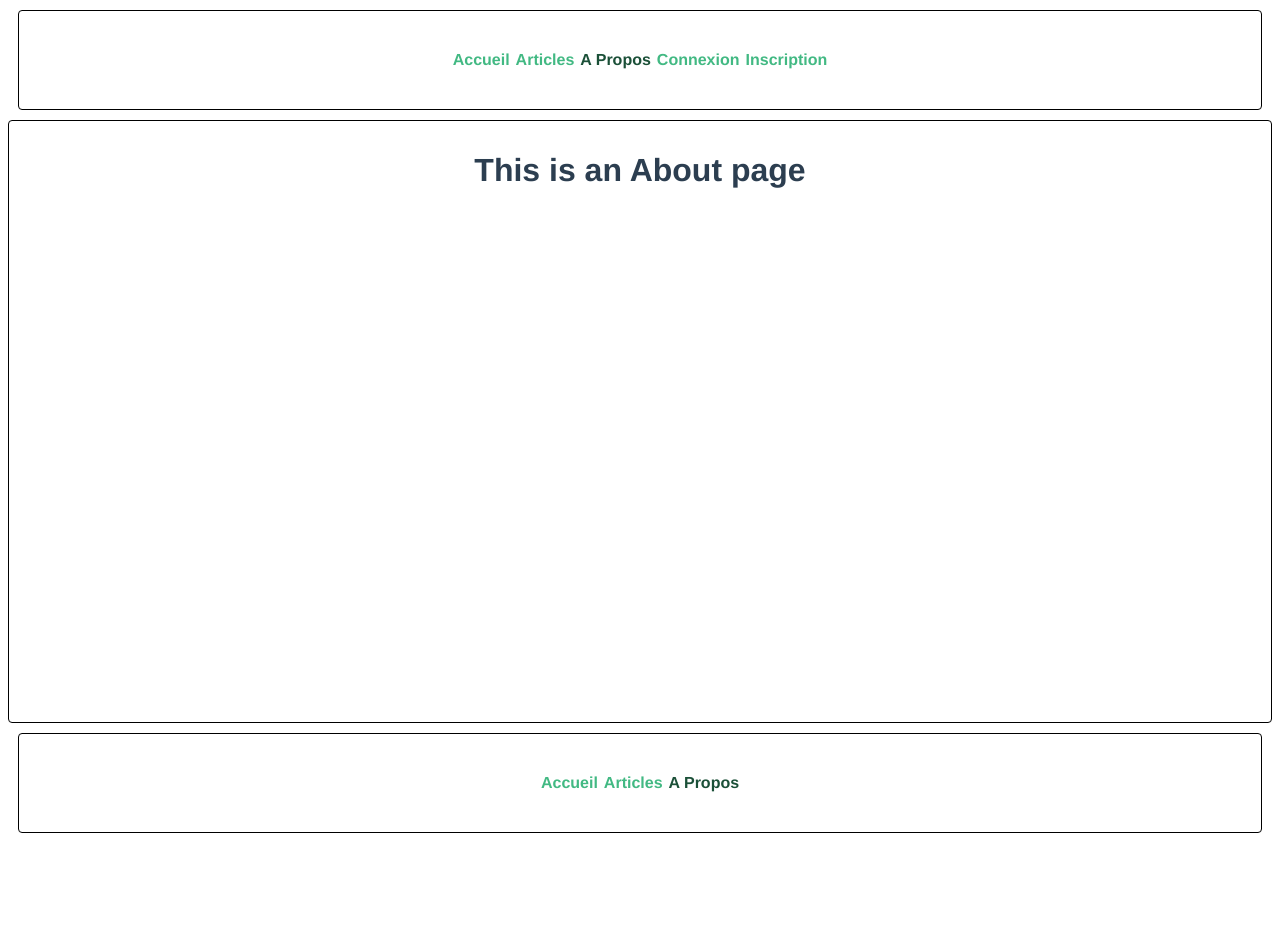
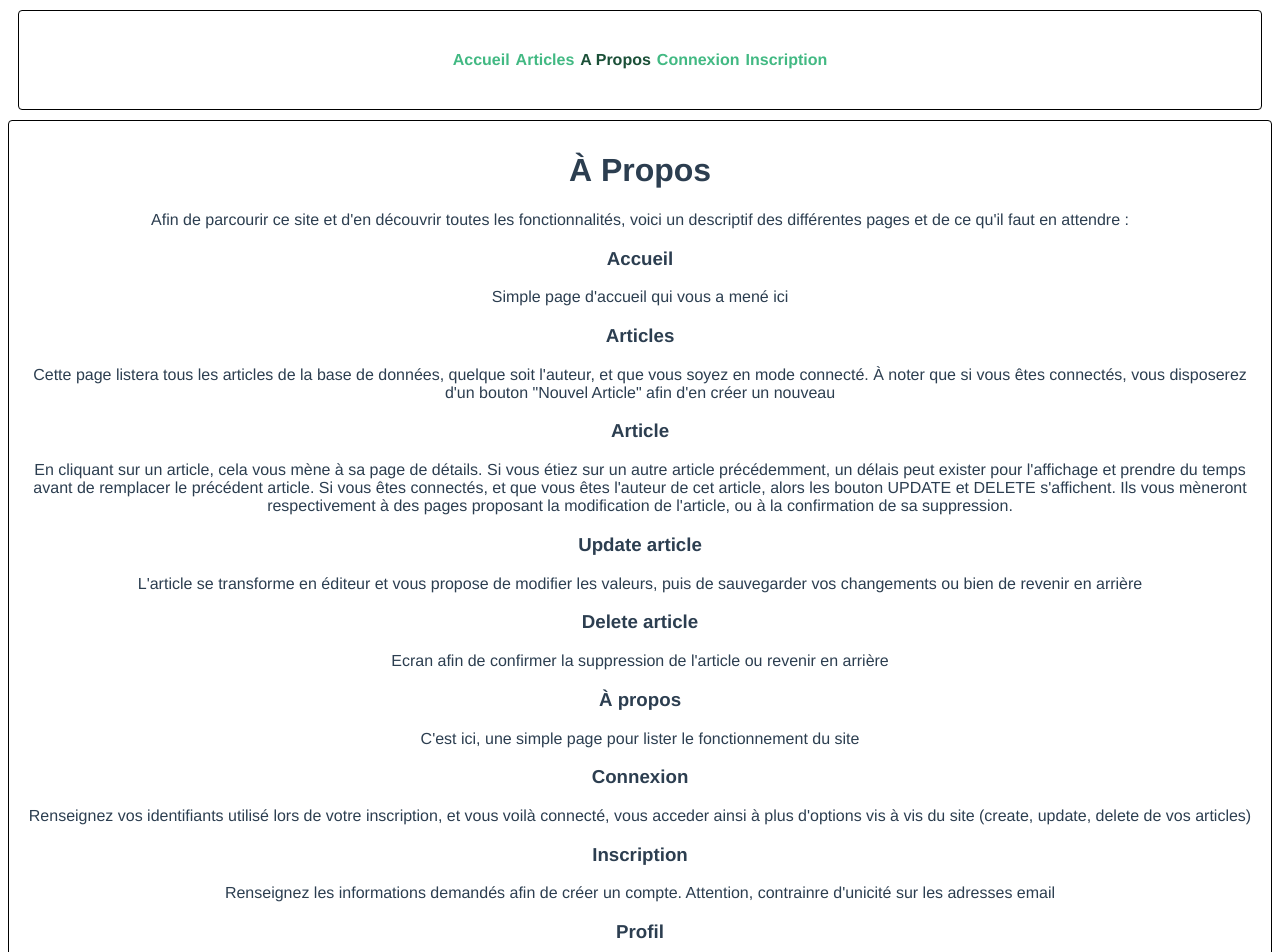
Before and after one commit to Jean-Simondon/front-blog-vue, a Vue app: page /about in a window 1280 px wide. Shown: the top 952 px of the page. Before the commit the page ends 843 px from the top, so only its background shows below. Built offline with nearby package versions, Linux system fonts and the light colour scheme.

Commit message:
travail sur utilisateur courant

```diff
--- a/src/components/CreateArticle.vue
+++ b/src/components/CreateArticle.vue
@@ -11,13 +11,9 @@
         <p class="article__author">{{ author.username }}</p>
 
         <div class="article__admin-option">
-
           <a v-if="identified" v-show="!isCreated" @click="createOrSave"><button class="btn btn__green">CREER</button></a>
-
           <a v-if="identified" v-show="isCreated" @click="createOrSave"><button class="btn btn__green" >SAUVEGARDER</button></a>
-
           <router-link :to="{ name: 'Articles' }"><button class="btn btn__blue">RETOUR</button></router-link>
-
         </div>
 
     </div>
@@ -97,7 +93,7 @@ export default {
       }
       this.$store.dispatch('fetchArticle', this.$route.params.articleId );
       return true;
-    }
+    },
   },
 
 };
--- a/src/components/DeleteArticle.vue
+++ b/src/components/DeleteArticle.vue
@@ -9,7 +9,7 @@
       <p class="article__author">{{ author.username }}</p>
 
       <div class="article__admin-option">
-        <a v-if="identified" v-show="!isDestroy" @click="erase"><button class="btn btn__red" >CONFIRMER</button></a>
+        <a v-if="identified && isAuthor" v-show="!isDestroy" @click="erase"><button class="btn btn__red" >CONFIRMER</button></a>
         <router-link v-show="!isDestroy" :to="{ name: 'Article', params: { articleId: this.$route.params.articleId, mode: 'read' }}"><button class="btn btn__green" >RETOUR</button></router-link>
         <router-link v-show="isDestroy" :to="{ name: 'Articles' }"><button class="btn btn__green" >RETOUR</button></router-link>
       </div>
@@ -53,6 +53,12 @@ export default {
     }
   },
 
+  computed: {
+    isAuthor() {
+      return this.$store.state.currentUser.email === this.author.email;
+    }
+  },
+
   methods: {
     identified() {
       if( this.$store.state.jwt !== undefined ) {
@@ -74,7 +80,7 @@ export default {
       })
       .catch(error => console.log(error));
       this.$store.dispatch('fetchArticle', this.$route.params.articleId );
-    }
+    },
   }
 
 };
--- a/src/components/ReadArticle.vue
+++ b/src/components/ReadArticle.vue
@@ -6,9 +6,9 @@
       <p>{{ content }}</p>
       <p>{{ author.username }}</p>
 
-      <div class="article__admin-option">
-        <router-link v-if="identified" :to="{ name: 'Article', params: { articleId: this.$route.params.articleId, mode: 'update' }}"><button class="btn btn__blue">UPDATE</button></router-link>
-        <router-link v-if="identified" :to="{ name: 'Article', params: { articleId: this.$route.params.articleId, mode: 'delete' }}"><button class="btn btn__blue">DELETE</button></router-link>
+      <div v-if="identified && isAuthor" class="article__admin-option">
+        <router-link :to="{ name: 'Article', params: { articleId: this.$route.params.articleId, mode: 'update' }}"><button class="btn btn__blue">UPDATE</button></router-link>
+        <router-link :to="{ name: 'Article', params: { articleId: this.$route.params.articleId, mode: 'delete' }}"><button class="btn btn__blue">DELETE</button></router-link>
       </div>
 
     </div>
@@ -54,11 +54,6 @@ export default {
   },
 
   computed: {
-    isAuthor() {
-      return true;
-      // return is author
-      // si l'autheur de l'article a le même id que l'id de l'utilisateur courant
-    },
     identified() {
       if( this.$store.state.jwt !== undefined ) {
         return true;
@@ -66,6 +61,9 @@ export default {
         return false;
       }
     },
+    isAuthor() {
+      return this.$store.state.currentUser.email === this.author.email;
+    }
 
   },
 
--- a/src/components/UpdateArticle.vue
+++ b/src/components/UpdateArticle.vue
@@ -9,7 +9,7 @@
       <p>Auteur : {{ author.username }}</p>
 
       <div class="article__admin-option">
-        <a v-if="identified" @click="update"><button class="btn btn__red" >SAUVEGARDER</button></a>
+        <a v-if="isAuthor && identified" @click="update"><button class="btn btn__red" >SAUVEGARDER</button></a>
         <router-link :to="{ name: 'Article', params: { articleId: this.$route.params.articleId, mode: 'read' }}"><button class="btn btn__green" >RETOUR</button></router-link>
       </div>
 
@@ -55,6 +55,12 @@ export default {
       isLoading: false,
       internalTitle: this.title,
       internalContent: this.content,
+    }
+  },
+
+  computed: {
+    isAuthor() {
+      return this.$store.state.currentUser.email === this.author.email;
     }
   },
 
--- a/src/store/index.js
+++ b/src/store/index.js
@@ -50,6 +50,10 @@ export default new Vuex.Store({
 
       RESET_JWT(state) {
         state.jwt = undefined;
+      },
+
+      RESET_CURRENT_USER(state) {
+        state.currentUser = undefined;
       }
 
   },
@@ -98,6 +102,7 @@ export default new Vuex.Store({
 
       logout({ commit }) {
         commit('RESET_JWT');
+        commit('RESET_CURRENT_USER');
       },
 
   },
--- a/src/views/About.vue
+++ b/src/views/About.vue
@@ -1,6 +1,51 @@
 <template>
   <div class="about">
-    <h1>This is an About page</h1>
+
+    <h1>À Propos</h1>
+
+    <p>Afin de parcourir ce site et d'en découvrir toutes les fonctionnalités, voici un descriptif des différentes pages et de ce qu'il faut en attendre :</p>
+
+    <h3>Accueil</h3>
+
+    <p>Simple page d'accueil qui vous a mené ici</p>
+
+    <h3>Articles</h3>
+
+    <p>Cette page listera tous les articles de la base de données, quelque soit l'auteur, et que vous soyez en mode connecté. À noter que si vous êtes connectés, vous disposerez d'un bouton "Nouvel Article" afin d'en créer un nouveau</p>
+
+    <h3>Article</h3>
+
+    <p>
+      En cliquant sur un article, cela vous mène à sa page de détails.
+      Si vous étiez sur un autre article précédemment, un délais peut exister pour l'affichage et prendre du temps avant de remplacer le précédent article.
+      Si vous êtes connectés, et que vous êtes l'auteur de cet article, alors les bouton UPDATE et DELETE s'affichent.
+      Ils vous mèneront respectivement à des pages proposant la modification de l'article, ou à la confirmation de sa suppression.
+    </p>
+
+    <h3>Update article</h3>
+
+    <p>L'article se transforme en éditeur et vous propose de modifier les valeurs, puis de sauvegarder vos changements ou bien de revenir en arrière</p>
+
+    <h3>Delete article</h3>
+
+    <p>Ecran afin de confirmer la suppression de l'article ou revenir en arrière</p>
+
+    <h3>À propos</h3>
+
+    <p>C'est ici, une simple page pour lister le fonctionnement du site</p>
+
+    <h3>Connexion</h3>
+
+    <p>Renseignez vos identifiants utilisé lors de votre inscription, et vous voilà connecté, vous acceder ainsi à plus d'options vis à vis du site (create, update, delete de vos articles)</p>
+
+    <h3>Inscription</h3>
+
+    <p>Renseignez les informations demandés afin de créer un compte. Attention, contrainre d'unicité sur les adresses email</p>
+
+    <h3>Profil</h3>
+
+    <p>Dispnible uniquement lorsque vous êtes connecté, vous pouvez vérifier vos informations personnelles</p>
+
   </div>
 </template>
 
--- a/src/views/Account.vue
+++ b/src/views/Account.vue
@@ -1,7 +1,10 @@
 <template>
   <div class="account">
 
-    <h1>Account</h1>
+    <h1>Profil</h1>
+
+    <p>Username : {{ getCurrentUser.username }}</p>
+    <p>Email : {{ getCurrentUser.email }}</p>
 
   </div>
 </template>
@@ -11,6 +14,13 @@
 export default {
   name: 'Account',
 
+  computed: {
+    getCurrentUser() {
+      console.log(this.$store.state.currentUser);
+      return this.$store.state.currentUser;
+    }
+  }
+
 };
 </script>
 
--- a/src/views/Article.vue
+++ b/src/views/Article.vue
@@ -61,7 +61,6 @@ export default {
 
   computed: {
     getArticle() {
-      console.log(this.$store.state.article.author[0]);
       return this.$store.state.article;
     },
     identified() {
--- a/src/views/Signin.vue
+++ b/src/views/Signin.vue
@@ -63,7 +63,6 @@ export default {
 
   methods: {
     submitForm() {
-      console.log("test");
       if( this.username == "" || this.password == "" || this.username == "" ) {
         return;
       }
```
Also changed, not shown: src/assets/giphy.gif (deleted).
